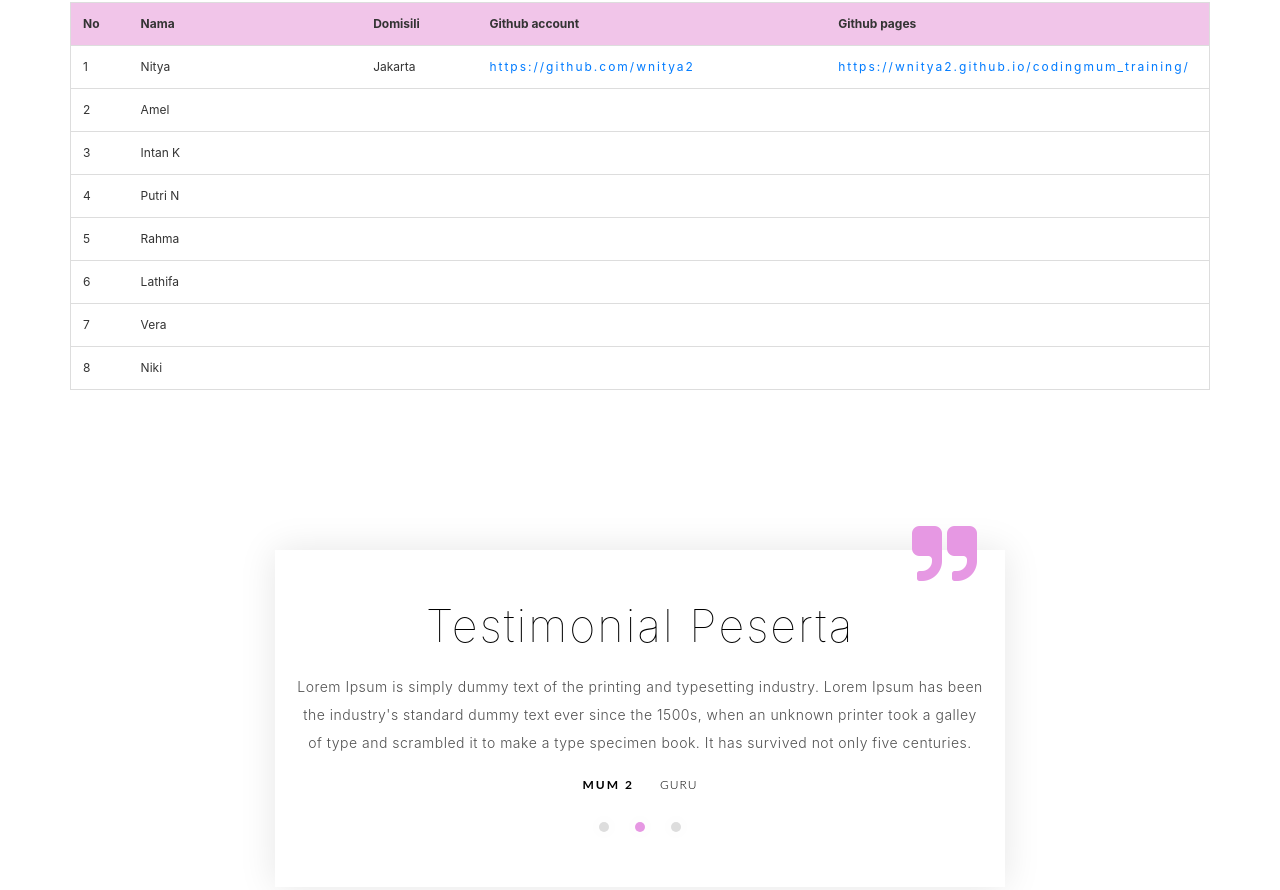
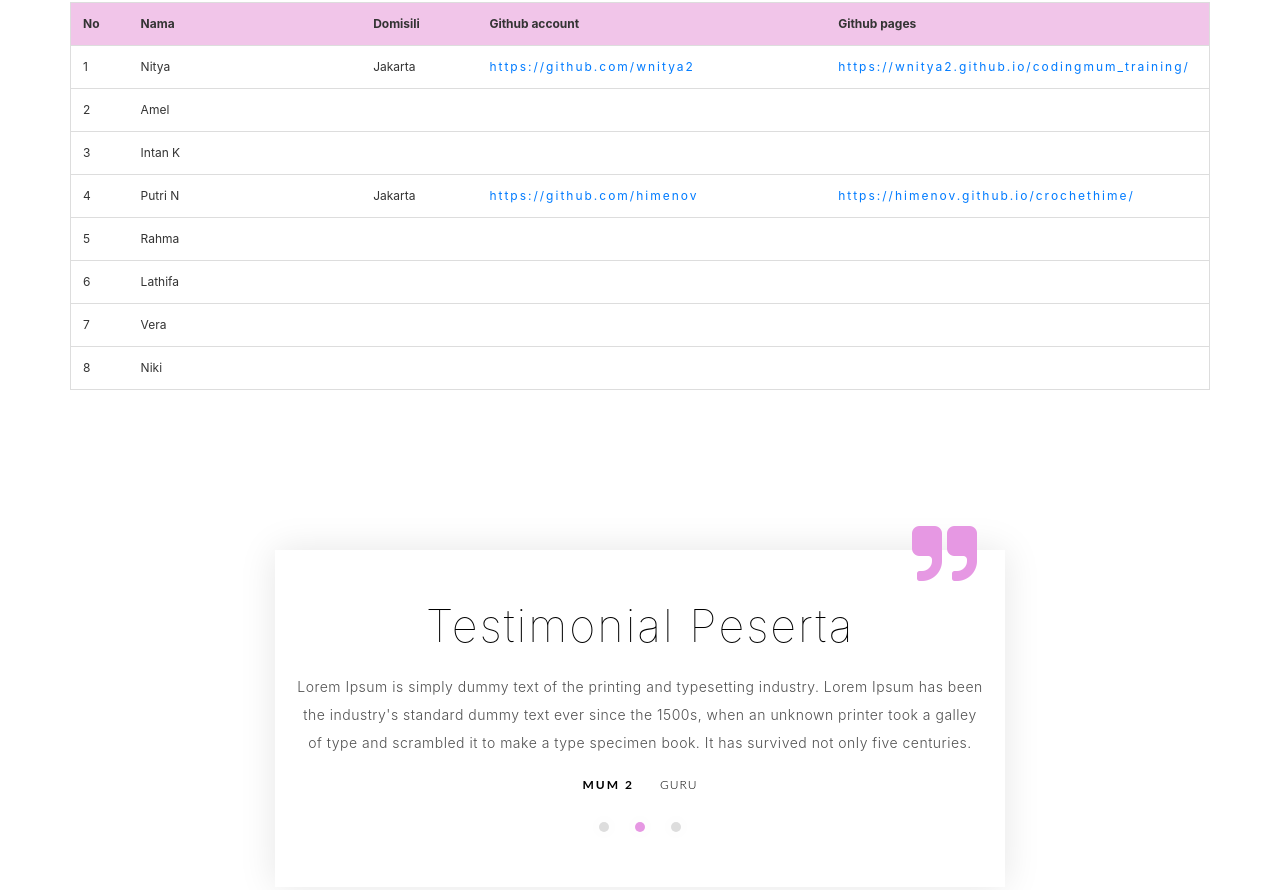
Before and after one commit to wnitya2/kcmi-newbie-labs, a plain HTML site: page index.html in a window 1280 px wide. Shown: the part 3875-4765 px from the top of the page. Drawn offline with nearby package versions, Linux system fonts and the light colour scheme.

Commit message:
mengisi biodata putri
domisili, GitHub link, GitHub page

```diff
--- a/index.html
+++ b/index.html
@@ -359,9 +359,9 @@
                     <tr>
                         <td>4</td>
                         <td>Putri N</td>
-                        <td></td>
-                        <td></td>
-                        <td></td>
+                        <td>Jakarta</td>
+                        <td><a href="https://github.com/himenov">https://github.com/himenov</td>
+                        <td><a href="https://himenov.github.io/crochethime/">https://himenov.github.io/crochethime/</td>
                     </tr>
                     <tr>
                         <td>5</td>
```
